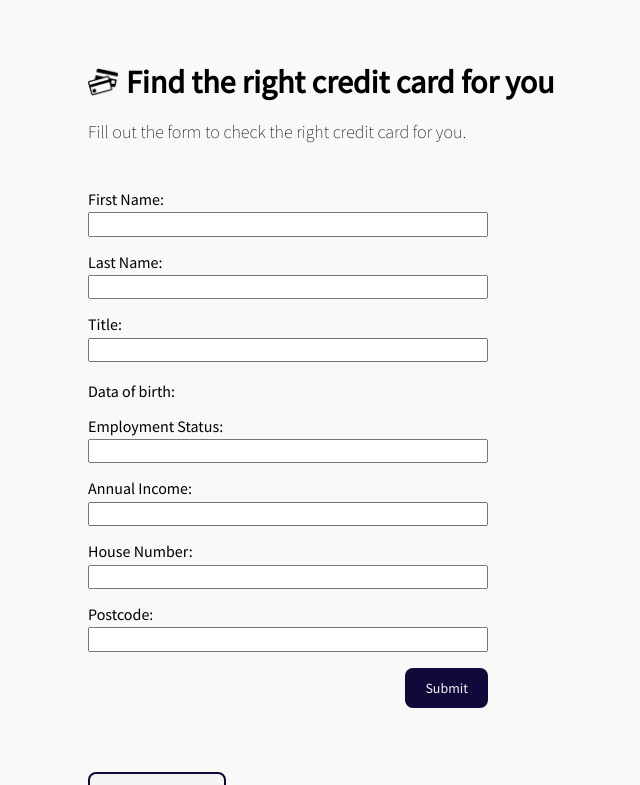
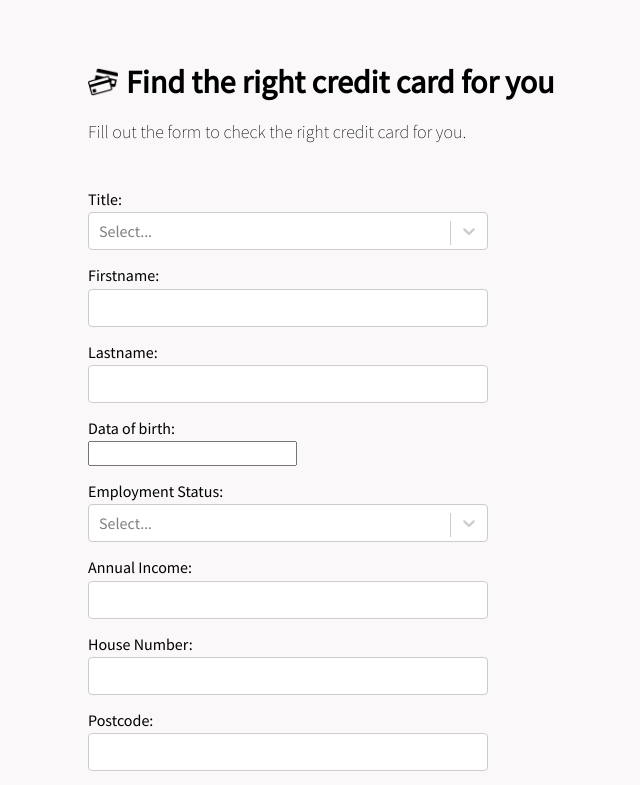
Before and after one commit to marcocappa/crazy-cards, a React app: page /user in a window 1280 px wide. Shown: the top 785 px of the page, without its empty margins (18-658 px from the left). Built offline with nearby package versions, Linux system fonts and the light colour scheme.

Commit message:
update user page and form

```diff
--- a/src/components/UserForm/index.js
+++ b/src/components/UserForm/index.js
@@ -1,34 +1,77 @@
 import React, { useState } from 'react';
+import Select from 'react-select';
+import DatePicker from 'react-datepicker';
 import './user-form.scss';
 
-const UserForm = () => {
+const titleOptions = [
+  { value: 'Mr.', label: 'Mr.' },
+  { value: 'Mrs.', label: 'Mrs.' },
+  { value: 'Miss', label: 'Miss' },
+];
+
+const employmentStatusOptions = [
+  { value: 'Student', label: 'Student' },
+  { value: 'Part Time', label: 'Part Time' },
+  { value: 'Full Time', label: 'Full Time' },
+];
+
+const UserForm = ({ onSubmit }) => {
+  const [title, setTitle] = useState('');
   const [firstname, setFirstname] = useState('');
   const [lastname, setLastname] = useState('');
-  const [title, setTitle] = useState('');
+  const [dateOfBirth, setdateOfBirth] = useState(null);
   const [employmentStatus, setEmploymentStatus] = useState('');
-  const [annualIncome, setAnnualIncome] = useState('');
-  const [houseNumber, setHouseNumber] = useState('');
+  const [annualIncome, setAnnualIncome] = useState(undefined);
+  const [houseNumber, setHouseNumber] = useState(undefined);
   const [postcode, setPostcode] = useState('');
+  const [error, setError] = useState(false);
 
   const handleSubmit = (event) => {
     event.preventDefault();
 
-    console.log(firstname);
-    console.log(lastname);
-    console.log(title);
-    console.log(employmentStatus);
-    console.log(annualIncome);
-    console.log(houseNumber);
-    console.log(postcode);
+    if (
+      !firstname ||
+      !lastname ||
+      !title ||
+      !dateOfBirth ||
+      !employmentStatus ||
+      !annualIncome ||
+      !houseNumber ||
+      !postcode
+    ) {
+      setError(true);
+      return;
+    }
 
-    console.log('Submitting Name');
+    setError(false);
+
+    onSubmit({
+      firstname,
+      lastname,
+      title,
+      employmentStatus,
+      annualIncome,
+      houseNumber,
+      postcode,
+    });
   };
 
   return (
     <form onSubmit={handleSubmit} className="crazy-card-user-form">
       <label>
-        <span>First Name:</span>
+        <span>Title:</span>
+        <Select
+          options={titleOptions}
+          onChange={(option) => {
+            setTitle(option.value);
+          }}
+        />
+      </label>
+
+      <label>
+        <span>Firstname:</span>
         <input
+          className="crazy-card-user-form__input"
           name="firstname"
           type="text"
           value={firstname}
@@ -37,8 +80,9 @@ const UserForm = () => {
       </label>
 
       <label>
-        <span>Last Name:</span>
+        <span>Lastname:</span>
         <input
+          className="crazy-card-user-form__input"
           name="lastname"
           type="text"
           value={lastname}
@@ -47,31 +91,29 @@ const UserForm = () => {
       </label>
 
       <label>
-        <span>Title:</span>
-        <input
-          name="title"
-          type="text"
-          value={title}
-          onChange={(e) => setTitle(e.target.value)}
+        <span>Data of birth:</span>
+        <DatePicker
+          selected={dateOfBirth}
+          onChange={(date) => setdateOfBirth(date)}
+          maxDate={new Date()}
+          showDisabledMonthNavigation
         />
       </label>
 
       <label>
-        <span></span>Data of birth:
-      </label>
-      <label>
         <span>Employment Status:</span>
-        <input
-          name="employmentStatus"
-          type="text"
-          value={employmentStatus}
-          onChange={(e) => setEmploymentStatus(e.target.value)}
+        <Select
+          options={employmentStatusOptions}
+          onChange={(option) => {
+            setEmploymentStatus(option.value);
+          }}
         />
       </label>
 
       <label>
         <span>Annual Income:</span>
         <input
+          className="crazy-card-user-form__input"
           name="annualIncome"
           type="number"
           value={annualIncome}
@@ -82,6 +124,7 @@ const UserForm = () => {
       <label>
         <span>House Number:</span>
         <input
+          className="crazy-card-user-form__input"
           name="houseNumber"
           type="number"
           value={houseNumber}
@@ -92,12 +135,14 @@ const UserForm = () => {
       <label>
         <span>Postcode:</span>
         <input
+          className="crazy-card-user-form__input"
           name="postcode"
           type="text"
           value={postcode}
           onChange={(e) => setPostcode(e.target.value)}
         />
       </label>
+
       <div className="crazy-card-user-form__actions">
         <button
           className="crazy-card-user-form__submit"
@@ -107,17 +152,14 @@ const UserForm = () => {
           Submit
         </button>
       </div>
+
+      {error && (
+        <p className="crazy-card-user-form__error">
+          All fields are required. Please fill in the form and submit again.
+        </p>
+      )}
     </form>
   );
 };
 
-// 1     firstname: 'Ollie',
-// 2    lastname: 'Murphree',
-// 3 title: 'Mr.',
-// 4    dataOfBirth: '01/07/1970',
-// 5   employmentStatus: 'Full time',
-// 6  annualIncome: 34000,
-// 7  houseNumber: 700,
-// 8  postcode: 'BS14 9PR',
-
 export default UserForm;
--- a/src/sections/User/index.js
+++ b/src/sections/User/index.js
@@ -1,12 +1,21 @@
-import React from 'react';
+import React, { useState } from 'react';
 import card from '../../images/card.png';
 import UserForm from '../../components/UserForm';
 import Link from '../../components/Link';
 import Footer from '../../components/Footer';
+import CardUser from '../../components/CardUser';
 
-const User = () => (
+const User = () => {
+  const [user, setUser] = useState({});
+
+  const handleOnSubmit = (userData) => {
+    setUser(userData);
+  };
+  return (
     <div>
       <div className="crazy-card-app">
+        {Object.keys(user).length === 0 && (
+          <>
             <section className="crazy-card-app__hero">
               <h1 className="crazy-card-app__heading">
                 <img src={card} className="crazy-card-app__heading-icon" />
@@ -18,8 +27,26 @@ const User = () => (
               </h2>
             </section>
             <section className="crazy-card-app__section">
-        <UserForm />
+              <UserForm onSubmit={(user) => handleOnSubmit(user)} />
             </section>
+          </>
+        )}
+
+        {Object.keys(user).length > 0 && (
+          <div>
+            <>
+              <section className="crazy-card-app__hero">
+                <h1 className="crazy-card-app__heading">
+                  <img src={card} className="crazy-card-app__heading-icon" />
+                  Available Cards
+                </h1>
+              </section>
+              <section className="crazy-card-app__section">
+                <CardUser {...user} dateOfBirth="19/01/1985" />
+              </section>
+            </>
+          </div>
+        )}
 
         <section className="crazy-card-app__nav">
           <Link to="/">Go back to home</Link>
@@ -28,5 +55,6 @@ const User = () => (
       <Footer />
     </div>
   );
+};
 
 export default User;
```
Lines whose indentation alone changed are shown as unchanged.
